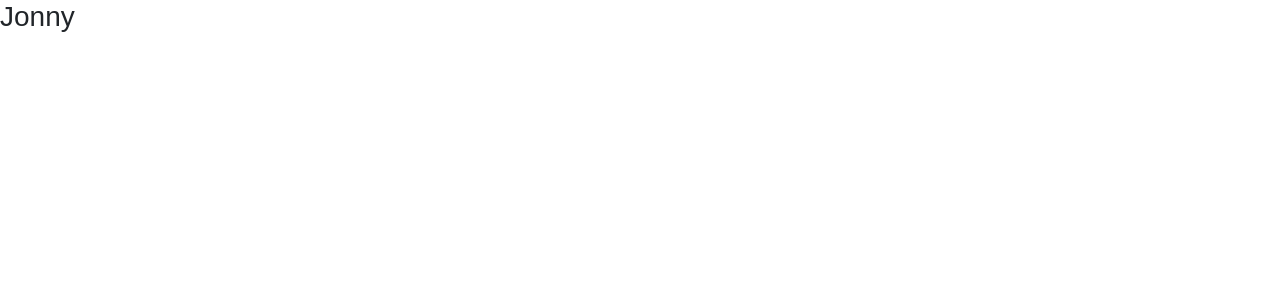
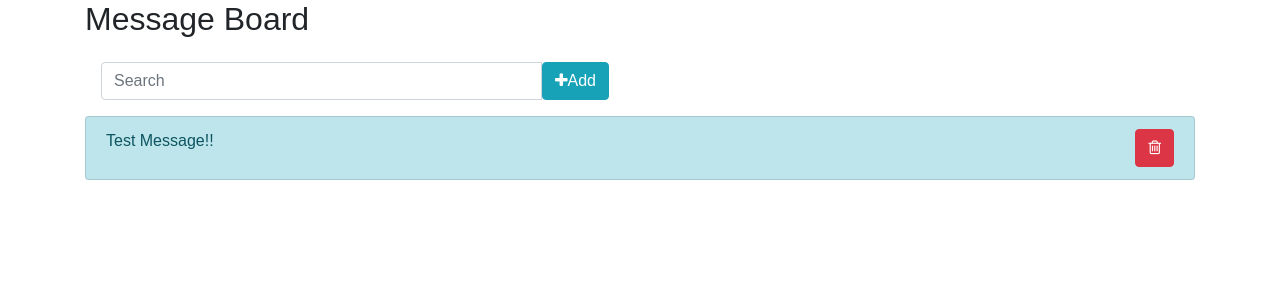
Before and after one commit to jonnyhork/Q3-assessment-round-one, a React (Create React App) app: page / in a window 1280 px wide. Shown: the top 300 px of the page. Built offline with nearby package versions, Linux system fonts and the light colour scheme.

Commit message:
ToolBar, messageList and Message are rendering

```diff
--- a/src/components/App.js
+++ b/src/App.js
@@ -1,6 +1,11 @@
 import React, { Component } from 'react';
-import logo from '../logo.svg';
-import '../App.css';
+import logo from './logo.svg';
+import './App.css';
+import ToolBar from './components/ToolBar'
+import MessageList from './components/MessageList'
+
+
+
 
 class App extends Component {
 
@@ -17,7 +22,11 @@ class App extends Component {
 
   render() {
     return (
-      <h3>Jonny</h3>
+      <div className="container">
+        <h2>Message Board</h2>
+        <ToolBar />
+        <MessageList />
+      </div>
     );
   }
 }
--- a/src/components/Message.js
+++ b/src/components/Message.js
@@ -0,0 +1,21 @@
+import React from 'react'
+
+
+  const Message = () => {
+
+
+
+
+    return (
+      <li className="list-group-item list-group-item-info d-flex justify-content-between">Test Message!!
+        <button className="btn btn-danger">
+          <i className="fa fa-trash-o" aria-hidden="true"></i>
+        </button>
+      </li>
+    )
+  }
+
+
+
+
+export default Message
--- a/src/components/MessageList.js
+++ b/src/components/MessageList.js
@@ -0,0 +1,21 @@
+import React from 'react'
+import Message from './Message'
+
+
+const MessageList = () => {
+
+
+
+
+  return (
+
+
+    <ul className="list-group">
+      <Message />
+    </ul>
+  )
+}
+
+
+
+export default MessageList
--- a/src/components/ToolBar.js
+++ b/src/components/ToolBar.js
@@ -0,0 +1,37 @@
+import React, { Component } from 'react'
+
+
+class ToolBar extends Component {
+
+  constructor(props){
+    super(props)
+    this.state= {
+      searchTerm: ''
+    }
+  }
+
+  render(){
+    return(
+    <div className="row">
+      <div className="col-md-6">
+        <div className="input-group p-3">
+          <input type="text" className="form-control" placeholder="Search" aria-label="Search for a name or message"/>
+          <span>
+            <button className="btn btn-info" type="button">
+              <i className={`fa fa-plus`}></i>
+              Add
+            </button>
+          </span>
+        </div>
+      </div>
+    </div>
+    )
+  }
+}
+
+
+
+
+
+
+export default ToolBar
--- a/src/index.js
+++ b/src/index.js
@@ -3,7 +3,7 @@ import ReactDOM from 'react-dom';
 import 'bootstrap/dist/css/bootstrap.css';
 import 'font-awesome/css/font-awesome.css';
 import './index.css';
-import App from './components/App';
+import App from './App';
 import registerServiceWorker from './registerServiceWorker';
 
 ReactDOM.render(<App />, document.getElementById('root'));
```
Also changed, not shown: test.html (added, +9 -0 lines).
